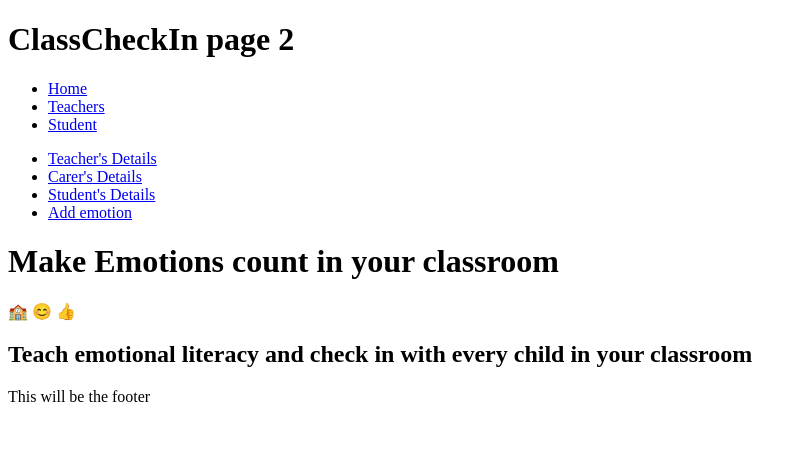
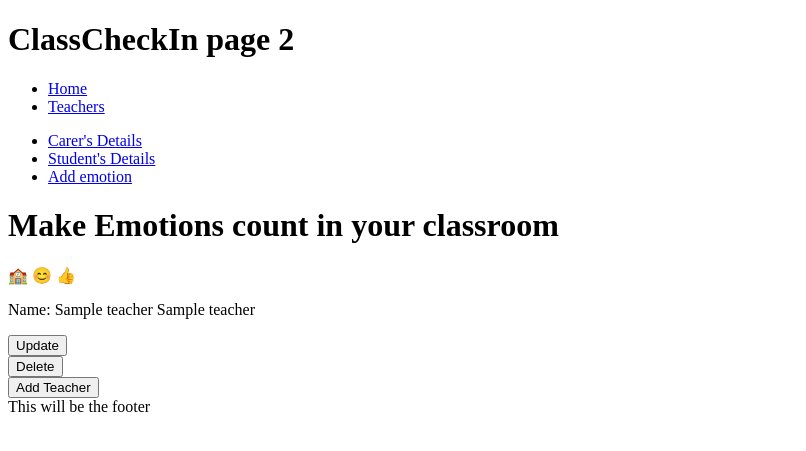
Before and after one commit to Cordu7/class_check_in, a Flask app: page /teachers in a window 1280 px wide. Shown: the top 451 px of the page, without its empty margins (0-806 px from the left). Run offline with Flask 2, Linux system fonts and the light colour scheme; a database or web service that is not in the repository returns one stand-in record (values such as "Sample title"); some libraries are stand-ins or nearby versions.

Commit message:
teacher crud working

```diff
--- a/class_check_in/controllers/teachers_controller.py
+++ b/class_check_in/controllers/teachers_controller.py
@@ -11,50 +11,54 @@ def teachers():
     teachers = teacher_repository.select_all() # NEW
     return render_template("teachers/index.html", teachers = teachers)
 
-# # NEW
-# # GET '/books/new'
-# @teachers_blueprint.route("/teachers/new", methods=['GET'])
-# def new_teacher():
-#     teachers = teacher_repository.select_all()
-#     return render_template("teachers/teachers/new.html", teachers = teachers)
-
-# # CREATE
-# # POST '/bookteachers.route("/books",  methods=['POST'])
-# def create_teacher():
-#     f_name    = request.form['f_name']
-#     l_name = request.form['l_name']
-#     teacher = Teacher(f_name, l_name)
-#     teacher_repository.save(teacher)
-#     return redirect('/teachers/teachers')
 
 
-# # SHOW
-# # GET '/books/<id>'
+# NEW
+# GET '/books/new'
+@teachers_blueprint.route("/teachers/new")
+def new_teacher():
+    #teachers = teacher_repository.select_all()
+    #return render_template("teachers/new.html", teachers = teachers)
+    return render_template("teachers/new.html")
+
+# CREATE
+@teachers_blueprint.route("/teachers",  methods=['POST'])
+def create_teacher():
+    f_name    = request.form['f_name']
+    l_name = request.form['l_name']
+    new_teacher = Teacher(f_name, l_name)
+    teacher_repository.save(new_teacher)
+    return redirect("/teachers")
+
+
+# SHOW
+# GET '/books/<id>'
 # @teachers_blueprint.route("/teachers/<id>", methods=['GET'])
 # def show_teacher(id):
 #     teacher = teacher_repository.select(id)
 #     return render_template('teachers/teachers/show.html', teacher = teacher)
 
-# # EDIT
-# # GET '/books/<id>/edit'
-# @teachers_blueprint.route("/teachers/<id>/edit", methods=['GET'])
-# def edit_teacher(id):
-#     teacher = teacher_repository.select(id)
-#     return render_template('teachers/teachers/edit.html', teacher = teacher)
+# EDIT
+# GET '/books/<id>/edit'
+@teachers_blueprint.route("/teachers/<id>/edit")
+def edit_teacher(id):
+    teacher = teacher_repository.select(id)
+    return render_template('teachers/edit.html', teacher = teacher)
 
-# # UPDATE
-# # PUT '/books/<id>'
-# @teachers_blueprint.route("/teachers/<id>", methods=['POST'])
-# def update_teacher(id):
-#     f_name   = request.form['f_name']
-#     l_name = request.form['l_name']
-#     teacher = Teacher(f_name, l_name, id)
-#     teacher_repository.update(teacher)
-#     return redirect('/teachers/teachers')
+# UPDATE
+# PUT '/books/<id>'
+@teachers_blueprint.route("/teachers/<id>", methods=['POST'])
+def update_teacher(id):
+    #teacher= teacher_repository.select(id)
+    f_name  = request.form['f_name']
+    l_name = request.form['l_name']
+    teacher = Teacher(f_name, l_name, id)
+    teacher_repository.update(teacher)
+    return redirect('/teachers')
 
-# # DELETE
-# # DELETE '/books/<id>'
-# @teachers_blueprint.route("/teachers/<id>/delete", methods=['POST'])
-# def delete_teacher(id):
-#     teacher_repository.delete(id)
-#     return redirect('/teachers/teachers')
+# DELETE
+# DELETE '/books/<id>'
+@teachers_blueprint.route("/teachers/<id>/delete", methods=['POST'])
+def delete_teacher(id):
+    teacher_repository.delete(id)
+    return redirect('/teachers')
--- a/class_check_in/repositories/teacher_repository.py
+++ b/class_check_in/repositories/teacher_repository.py
@@ -9,7 +9,7 @@ def save(teacher):
     results = run_sql(sql, values)
     id = results[0]['id']
     teacher.id = id
-    return teacher
+    #return teacher
 
 
 def select_all():
@@ -18,8 +18,8 @@ def select_all():
     sql = "SELECT * FROM teachers"
     results = run_sql(sql)
 
-    for row in results:
-        teacher = Teacher(row['f_name'], row['l_name'], row['id'] )
+    for result in results:
+        teacher = Teacher(result['f_name'], result['l_name'], result['id'] )
         teachers.append(teacher)
     return teachers
 
--- a/class_check_in/templates/base.html
+++ b/class_check_in/templates/base.html
@@ -12,8 +12,8 @@
     <nav>
       <ul class="menu">
         <li><a href="/">Home</a></li>
-        <li><a href="/teachers">Teachers</a></li>
-        <li><a href="/students">Student</a></li>
+        <li><a href="{{ url_for('teachers.teachers') }}">Teachers</a></li>
+        <li><a href=/students>Students</a></li>
       </ul>
     </nav>
   </header>
--- a/class_check_in/templates/basetwo.html
+++ b/class_check_in/templates/basetwo.html
@@ -14,14 +14,14 @@
       <ul class="menu">
         <li><a href="/">Home</a></li>
         <li><a href="/teachers">Teachers</a></li>
-        <li><a href="/students">Student</a></li>
+
+
       </ul>
     </nav>
 
     <aside>
       <nav>
         <ul class="menutwo">
-          <li><a href="/teachers">Teacher's Details</a></li>
           <li><a href="/teachers/carers">Carer's Details</a></li>
           <li><a href="/teachers/students">Student's Details</a></li>
           <li><a href="/teachers/emotions">Add emotion</a></li>
--- a/class_check_in/templates/teachers/index.html
+++ b/class_check_in/templates/teachers/index.html
@@ -9,8 +9,20 @@
     <p>	 &#127979;  &#128522;  &#128077; </p>
 </div>
 
-<H2>Teach emotional literacy and check in with every child in your classroom</H2>
+{% for teacher in teachers %}
 
+<section>
+    <p> Name: {{ teacher.f_name }} {{ teacher.l_name}}</p>
+
+    <a href="/teachers/{{ teacher.id }}/edit"> <button>Update</button></a>
+    <form action="/teachers/{{ teacher.id }}/delete" method="POST">
+        <input type="submit" value="Delete">
+    </form>
+</section>
+
+
+{% endfor %}
+<a href="/teachers/new"><button>Add Teacher</button> </a>
 
 
 {% endblock %}
```
Also changed, not shown: class_check_in/console.py (+9 -3 lines), class_check_in/templates/teachers/edit.html (+24 -0 lines), class_check_in/templates/teachers/new.html (+18 -0 lines), class_check_in/templates/teachers/parents/index.html (added), class_check_in/templates/teachers/show.html (deleted).
